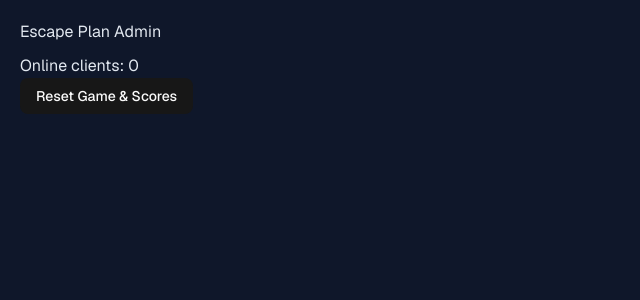
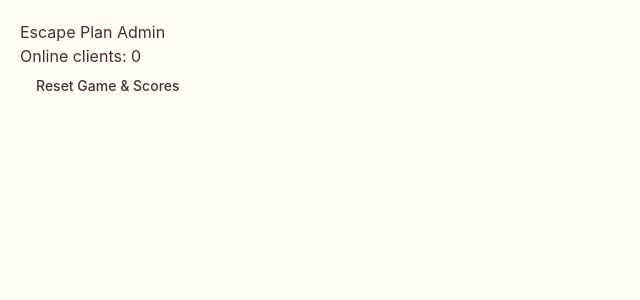
Before and after one commit to Apipus/Aung-Aung, a Next.js app in the folder escape-plan/: page /admin in a window 1280 px wide. Shown: the top 300 px of the page, without its empty margins (0-640 px from the left). Built offline with nearby package versions, Linux system fonts and the light colour scheme.

Commit message:
Add dark/light mode

```diff
--- a/escape-plan/app/globals.css
+++ b/escape-plan/app/globals.css
@@ -3,197 +3,88 @@
 
 @custom-variant dark (&:is(.dark *));
 
-@theme inline {
-  --color-background: var(--background);
-  --color-foreground: var(--foreground);
-  --font-sans: var(--font-geist-sans);
-  --font-mono: var(--font-geist-mono);
-  --color-sidebar-ring: var(--sidebar-ring);
-  --color-sidebar-border: var(--sidebar-border);
-  --color-sidebar-accent-foreground: var(--sidebar-accent-foreground);
-  --color-sidebar-accent: var(--sidebar-accent);
-  --color-sidebar-primary-foreground: var(--sidebar-primary-foreground);
-  --color-sidebar-primary: var(--sidebar-primary);
-  --color-sidebar-foreground: var(--sidebar-foreground);
-  --color-sidebar: var(--sidebar);
-  --color-chart-5: var(--chart-5);
-  --color-chart-4: var(--chart-4);
-  --color-chart-3: var(--chart-3);
-  --color-chart-2: var(--chart-2);
-  --color-chart-1: var(--chart-1);
-  --color-ring: var(--ring);
-  --color-input: var(--input);
-  --color-border: var(--border);
-  --color-destructive: var(--destructive);
-  --color-accent-foreground: var(--accent-foreground);
-  --color-accent: var(--accent);
-  --color-muted-foreground: var(--muted-foreground);
-  --color-muted: var(--muted);
-  --color-secondary-foreground: var(--secondary-foreground);
-  --color-secondary: var(--secondary);
-  --color-primary-foreground: var(--primary-foreground);
-  --color-primary: var(--primary);
-  --color-popover-foreground: var(--popover-foreground);
-  --color-popover: var(--popover);
-  --color-card-foreground: var(--card-foreground);
-  --color-card: var(--card);
-  --radius-sm: calc(var(--radius) - 4px);
-  --radius-md: calc(var(--radius) - 2px);
-  --radius-lg: var(--radius);
-  --radius-xl: calc(var(--radius) + 4px);
+
+/* ================================
+   🎨 THEME COLORS
+   ================================ */
+
+:root {
+  /* Light Theme */
+  --bg-primary: #FFFBF5;
+  --bg-secondary: #F4EDE2;
+  --text-primary: #433232;
+
+  /* Game cells */
+  --cell-free: #FFFEFE;
+  --cell-obstacle: #B4B4B4;
+  --cell-exit: #8033CC;
+
+  /* Accents */
+  --accent: #d6b092;
+  --border-color: #e6dacb;
 }
 
-:root {
-  --radius: 0.625rem;
-  --card: oklch(1 0 0);
-  --card-foreground: oklch(0.145 0 0);
-  --popover: oklch(1 0 0);
-  --popover-foreground: oklch(0.145 0 0);
-  --primary: oklch(0.205 0 0);
-  --primary-foreground: oklch(0.985 0 0);
-  --secondary: oklch(0.97 0 0);
-  --secondary-foreground: oklch(0.205 0 0);
-  --muted: oklch(0.97 0 0);
-  --muted-foreground: oklch(0.556 0 0);
-  --accent: oklch(0.97 0 0);
-  --accent-foreground: oklch(0.205 0 0);
-  --destructive: oklch(0.577 0.245 27.325);
-  --border: oklch(0.922 0 0);
-  --input: oklch(0.922 0 0);
-  --ring: oklch(0.708 0 0);
-  --chart-1: oklch(0.646 0.222 41.116);
-  --chart-2: oklch(0.6 0.118 184.704);
-  --chart-3: oklch(0.398 0.07 227.392);
-  --chart-4: oklch(0.828 0.189 84.429);
-  --chart-5: oklch(0.769 0.188 70.08);
-  --sidebar: oklch(0.985 0 0);
-  --sidebar-foreground: oklch(0.145 0 0);
-  --sidebar-primary: oklch(0.205 0 0);
-  --sidebar-primary-foreground: oklch(0.985 0 0);
-  --sidebar-accent: oklch(0.97 0 0);
-  --sidebar-accent-foreground: oklch(0.205 0 0);
-  --sidebar-border: oklch(0.922 0 0);
-  --sidebar-ring: oklch(0.708 0 0);
-  --background: oklch(1 0 0);
-  --foreground: oklch(0.145 0 0);
+html.dark {
+  /* Dark Theme */
+  --bg-primary: #181D25;
+  --bg-secondary: #1F242D;
+  --text-primary: #FFFFFF;
+
+  --cell-free: #2B303B;
+  --cell-obstacle: #B4B4B4;
+
+  --accent: #4b5a6a;
+  --border-color: #2b323d;
 }
 
-.dark {
-  --background: oklch(0.145 0 0);
-  --foreground: oklch(0.985 0 0);
-  --card: oklch(0.205 0 0);
-  --card-foreground: oklch(0.985 0 0);
-  --popover: oklch(0.205 0 0);
-  --popover-foreground: oklch(0.985 0 0);
-  --primary: oklch(0.922 0 0);
-  --primary-foreground: oklch(0.205 0 0);
-  --secondary: oklch(0.269 0 0);
-  --secondary-foreground: oklch(0.985 0 0);
-  --muted: oklch(0.269 0 0);
-  --muted-foreground: oklch(0.708 0 0);
-  --accent: oklch(0.269 0 0);
-  --accent-foreground: oklch(0.985 0 0);
-  --destructive: oklch(0.704 0.191 22.216);
-  --border: oklch(1 0 0 / 10%);
-  --input: oklch(1 0 0 / 15%);
-  --ring: oklch(0.556 0 0);
-  --chart-1: oklch(0.488 0.243 264.376);
-  --chart-2: oklch(0.696 0.17 162.48);
-  --chart-3: oklch(0.769 0.188 70.08);
-  --chart-4: oklch(0.627 0.265 303.9);
-  --chart-5: oklch(0.645 0.246 16.439);
-  --sidebar: oklch(0.205 0 0);
-  --sidebar-foreground: oklch(0.985 0 0);
-  --sidebar-primary: oklch(0.488 0.243 264.376);
-  --sidebar-primary-foreground: oklch(0.985 0 0);
-  --sidebar-accent: oklch(0.269 0 0);
-  --sidebar-accent-foreground: oklch(0.985 0 0);
-  --sidebar-border: oklch(1 0 0 / 10%);
-  --sidebar-ring: oklch(0.556 0 0);
+/* ================================
+   🧱 BASE STYLES
+   ================================ */
+
+body {
+  @apply m-0 p-5 transition-colors duration-300 ease-in-out min-h-screen;
+  background-color: var(--bg-primary);
+  color: var(--text-primary);
+  font-family: 'Inter', system-ui, Avenir, Helvetica, Arial, sans-serif;
 }
 
-@layer base {
-  * {
-    @apply border-border outline-ring/50;
-  }
-  body {
-    @apply bg-background text-foreground;
-  }
+.panel :is(input, button, select, textarea) {
+  color: var(--text-primary);
+  background-color: var(--bg-secondary);
 }
 
-/* === Escape Plan Game Styles === */
-@layer components {
-  * {
-    box-sizing: border-box;
-  }
+a {
+  color: var(--accent);
+  text-decoration: none;
+}
 
-  body {
-    @apply m-0 p-5 bg-[#0f172a] text-[#e2e8f0] font-sans;
-  }
+a:hover {
+  text-decoration: underline;
+}
 
-  h1,
-  h3 {
-    @apply m-0 mb-2.5;
-  }
+/* ================================
+   🪄 COMPONENT HELPERS
+   ================================ */
 
-  .app {
-    @apply max-w-[900px] mx-auto;
-  }
+.panel {
+  background-color: var(--bg-secondary);
+  border: 1px solid var(--border-color);
+  border-radius: 1rem;
+  @apply shadow-sm;
+}
 
-  .row {
-    @apply flex gap-5 items-start;
-  }
+.cell:hover {
+  @apply cursor-pointer brightness-95;
+}
 
-  .panel {
-    @apply w-[260px] bg-[#111827] border border-[#1f2937] rounded-xl p-4;
-  }
+/* Spectator badge (for dark + light) */
+.spectating-badge {
+  @apply absolute top-2 right-2 text-xs font-medium rounded-full px-3 py-1 shadow;
+  background-color: var(--accent);
+  color: var(--bg-primary);
+}
 
-  .panel input {
-    @apply w-full p-2 border border-[#334155] rounded-lg bg-[#0b1220] text-[#e2e8f0] mt-1.5;
-  }
-
-  .panel button {
-    @apply mt-2 p-2 border border-[#475569] rounded-lg bg-[#0b3b73] text-[#e2e8f0] cursor-pointer;
-  }
-
-  .boardWrap {
-    @apply flex-1;
-  }
-
-  .board {
-    @apply grid bg-[#0b1220] p-3 rounded-xl border border-[#1f2937];
-    --grid: 5;
-    grid-template-columns: repeat(var(--grid), 48px);
-    gap: 6px;
-    width: max-content;
-  }
-
-  .cell {
-    @apply w-12 h-12 flex items-center justify-center rounded-lg bg-[#111827] border border-[#1f2937] cursor-pointer select-none;
-  }
-
-  .cell.obstacle {
-    @apply bg-[#3f1d1d];
-  }
-
-  .cell.tunnel {
-    @apply bg-[#1d3f2f];
-  }
-
-  .piece {
-    @apply text-[22px];
-  }
-
-  .hint {
-    @apply opacity-70 mt-2;
-  }
-
-  ul,
-  ol {
-    @apply list-none p-0 my-1.5;
-  }
-
-  li {
-    @apply py-[2px] border-b border-dashed border-[#334155];
-  }
+/* Smooth transitions for theme changes */
+* {
+  transition: background-color 0.3s ease, color 0.3s ease, border-color 0.3s ease;
 }
--- a/escape-plan/app/page.js
+++ b/escape-plan/app/page.js
@@ -4,6 +4,7 @@ import { socket } from './socket';
 import { Button } from '@/components/ui/button';
 import GameBoard from '@/components/ui/GameBoard';
 import PlayerCard from '@/components/ui/PlayerCard';
+import OptionsMenu from '@/components/ui/OptionsMenu';
 
 export default function ClientPage() {
   const [nickname, setNickname] = useState('');
@@ -99,7 +100,10 @@ export default function ClientPage() {
 
   return (
     <div className="app min-h-screen flex flex-col py-6">
-      <h1 className="text-3xl font-bold mb-2">Escape Plan</h1>
+      <div className="flex justify-between items-center w-full max-w-5xl mb-2">
+        <h1 className="text-3xl font-bold">Escape Plan</h1>
+        <OptionsMenu /> {/* ✅ New 3-dot menu */}
+      </div>
       <p className="text-sm text-neutral-600 mb-4">
         Players online (tabs): <span className="font-semibold">{onlineCount}</span>
       </p>
--- a/escape-plan/components/ui/Cell.jsx
+++ b/escape-plan/components/ui/Cell.jsx
@@ -1,15 +1,6 @@
 'use client';
 import React from 'react';
 
-/**
- * Props:
- * - r, c: number
- * - cell: { type: 'free'|'obstacle'|'tunnel' }
- * - isWarder: boolean
- * - isPrisoner: boolean
- * - canClick: boolean
- * - onClick: () => void
- */
 export default function Cell({
   r, c, cell,
   isWarder, isPrisoner,
@@ -17,34 +8,40 @@ export default function Cell({
   onClick
 }) {
   const base =
-    'relative aspect-square rounded-xl border select-none ' +
-    'flex items-center justify-center text-xl md:text-2xl transition';
+    'relative aspect-square rounded-lg border-2 flex items-center justify-center text-xl md:text-2xl transition transform font-medium';
 
   const typeClass =
     cell.type === 'obstacle'
-      ? 'bg-neutral-800 border-neutral-700'
+      ? 'bg-[var(--cell-obstacle)] border-[var(--cell-obstacle)]'
       : cell.type === 'tunnel'
-      ? 'bg-emerald-100 border-emerald-300'
-      : 'bg-white border-neutral-200';
+      ? 'bg-[var(--cell-exit)]/80 text-white font-semibold border-[var(--cell-exit)]/70'
+      : 'bg-[var(--cell-free)] border-[var(--border-color)]';
 
   const hover =
     canClick
-      ? 'cursor-pointer ring-2 ring-blue-500 ring-offset-2 hover:scale-[1.02]'
-      : 'cursor-default opacity-100';
+      ? 'cursor-pointer ring-2 ring-[#FFCC33] hover:scale-[1.04]'
+      : 'cursor-default';
+
+  const contentColor = isWarder
+    ? 'text-[#E64D1A]'
+    : isPrisoner
+    ? 'text-[#2EB873]'
+    : 'text-[var(--text-primary)]';
 
   return (
     <button
       aria-label={`cell-${r}-${c}`}
-      className={`${base} ${typeClass} ${hover}`}
+      className={`${base} ${typeClass} ${hover} ${contentColor}`}
       onClick={canClick ? onClick : undefined}
       disabled={!canClick}
     >
-      {isWarder && <span className="pointer-events-none">🔒</span>}
-      {isPrisoner && <span className="pointer-events-none">🧍</span>}
-
-      {/* subtle dot to show clickable adjacency */}
-      {canClick && !isWarder && !isPrisoner && (
-        <span className="absolute bottom-1 right-1 size-2 rounded-full bg-blue-500/70" />
+      {cell.type === 'tunnel' ? (
+        <span className="text-l sm:text-base md:text-lg tracking-wide">EXIT</span>
+      ) : (
+        <>
+          {isWarder && <span className="pointer-events-none">🔒</span>}
+          {isPrisoner && <span className="pointer-events-none">🧍</span>}
+        </>
       )}
     </button>
   );
--- /dev/null
+++ b/escape-plan/components/ui/OptionsMenu.jsx
@@ -0,0 +1,74 @@
+'use client';
+import { useState, useEffect } from 'react';
+import { MoreVertical, Sun, Moon, Info } from 'lucide-react';
+
+export default function OptionsMenu() {
+  const [open, setOpen] = useState(false);
+  const [theme, setTheme] = useState('light');
+
+  // Sync with system theme initially
+  useEffect(() => {
+    const root = document.documentElement;
+    if (root.classList.contains('dark')) setTheme('dark');
+  }, []);
+
+  const toggleTheme = () => {
+    const root = document.documentElement;
+    if (theme === 'light') {
+      root.classList.add('dark');
+      setTheme('dark');
+      localStorage.setItem('theme', 'dark');
+    } else {
+      root.classList.remove('dark');
+      setTheme('light');
+      localStorage.setItem('theme', 'light');
+    }
+  };
+
+  const showHowToPlay = () => {
+    alert(
+      `🕹️ How to Play Escape Plan:\n\n` +
+      `• Warder (🔒) tries to capture the Prisoner (🧍)\n` +
+      `• Prisoner escapes by reaching the tunnel\n` +
+      `• Each player moves one cell (up/down/left/right) per turn\n` +
+      `• Warder can't enter tunnel\n` +
+      `• Prisoner can move onto Warder\n` +
+      `• If time runs out → turn skips\n` +
+      `• Winner stays as Warder, next joins as Prisoner`
+    );
+    setOpen(false);
+  };
+
+  return (
+    <div className="relative">
+      {/* Trigger Button */}
+      <button
+        onClick={() => setOpen(!open)}
+        className="p-2 rounded-full hover:bg-neutral-200 dark:hover:bg-neutral-700"
+      >
+        <MoreVertical className="w-5 h-5 text-neutral-700 dark:text-neutral-300" />
+      </button>
+
+      {/* Dropdown */}
+      {open && (
+        <div className="absolute right-0 mt-2 w-48 bg-white dark:bg-neutral-800 border border-neutral-200 dark:border-neutral-700 rounded-lg shadow-lg overflow-hidden z-50">
+          <button
+            onClick={() => { toggleTheme(); setOpen(false); }}
+            className="flex items-center gap-2 w-full text-left px-3 py-2 text-sm hover:bg-neutral-100 dark:hover:bg-neutral-700"
+          >
+            {theme === 'light'
+              ? <><Moon className="w-4 h-4" /> Switch to Dark Mode</>
+              : <><Sun className="w-4 h-4" /> Switch to Light Mode</>}
+          </button>
+
+          <button
+            onClick={showHowToPlay}
+            className="flex items-center gap-2 w-full text-left px-3 py-2 text-sm hover:bg-neutral-100 dark:hover:bg-neutral-700"
+          >
+            <Info className="w-4 h-4" /> How to Play
+          </button>
+        </div>
+      )}
+    </div>
+  );
+}
--- a/escape-plan/package.json
+++ b/escape-plan/package.json
@@ -22,9 +22,11 @@
   "devDependencies": {
     "@eslint/eslintrc": "^3",
     "@tailwindcss/postcss": "^4",
+    "autoprefixer": "^10.4.21",
     "eslint": "^9",
     "eslint-config-next": "15.5.4",
-    "tailwindcss": "^4",
+    "postcss": "^8.5.6",
+    "tailwindcss": "^4.1.14",
     "tw-animate-css": "^1.4.0"
   }
 }
--- /dev/null
+++ b/escape-plan/tailwind.config.js
@@ -0,0 +1,10 @@
+/** @type {import('tailwindcss').Config} */
+module.exports = {
+  darkMode: 'class',
+  content: [
+    "./app/**/*.{js,ts,jsx,tsx}",
+    "./components/**/*.{js,ts,jsx,tsx}",
+  ],
+  theme: { extend: {} },
+  plugins: [],
+};
```
Also changed, not shown: escape-plan/components/ui/GameBoard.jsx (+10 -24 lines), escape-plan/components/ui/PlayerCard.jsx (+18 -16 lines), 1 other file (tests, documents, lock files or other folders).
